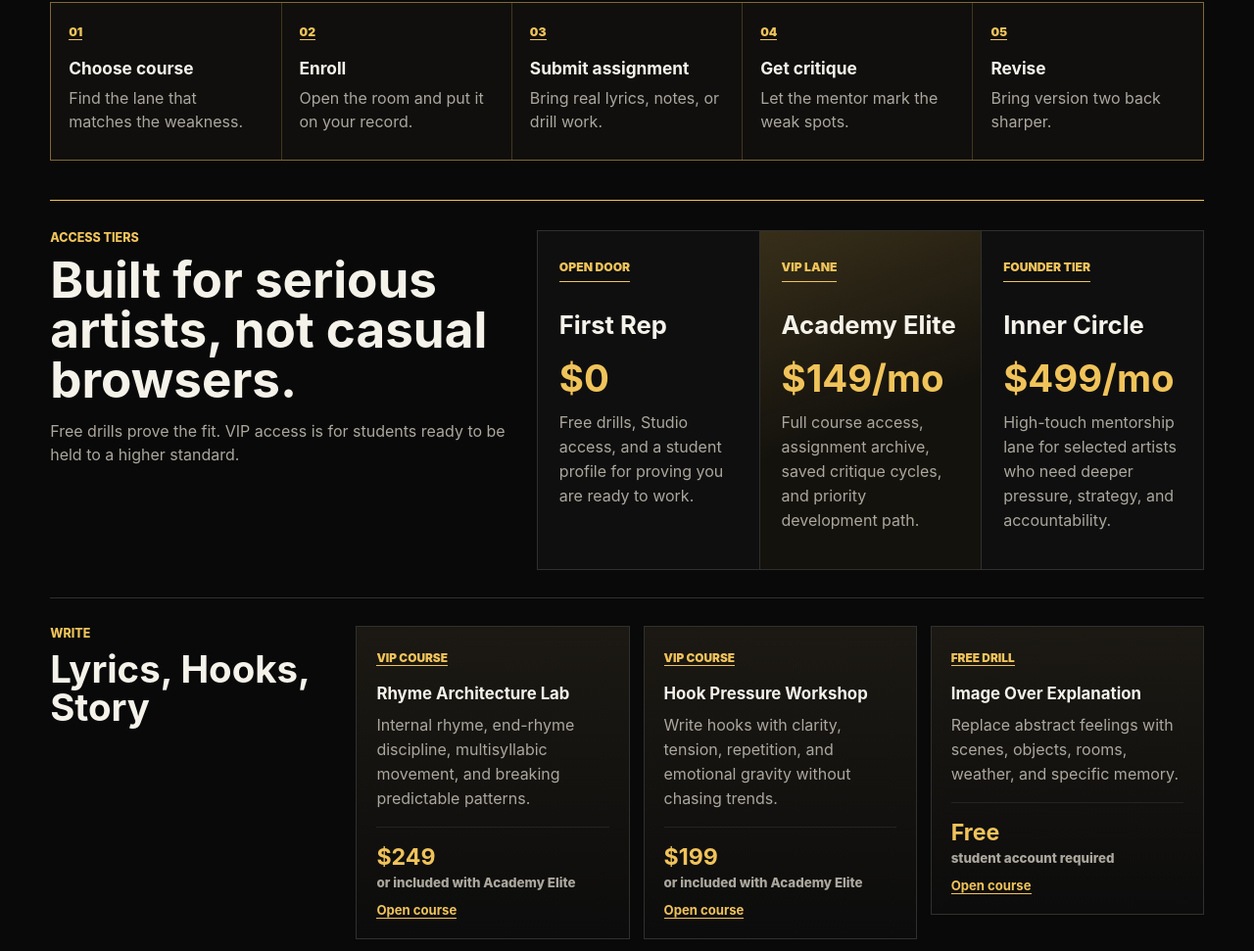
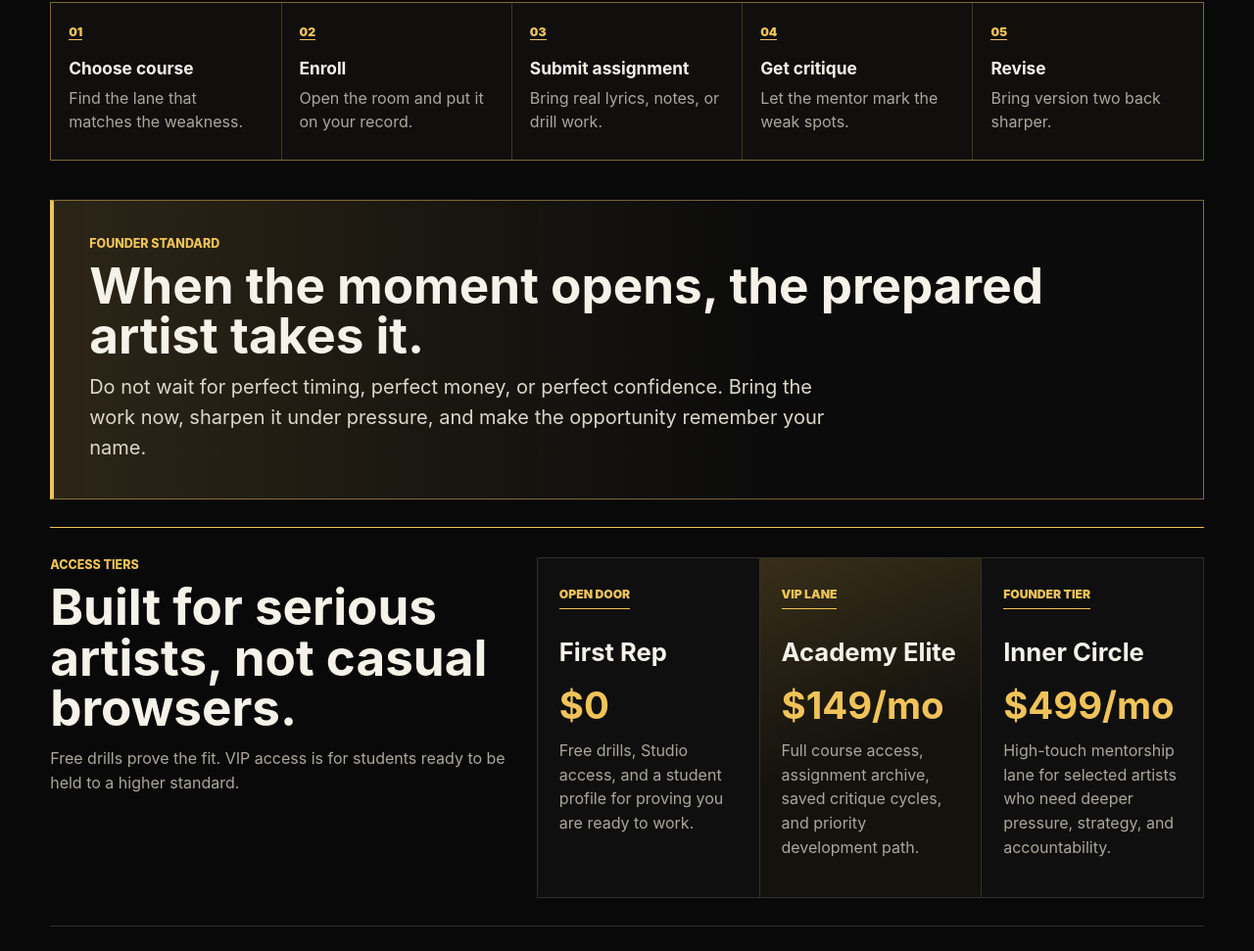
Before and after one commit to iPaide/virtuoso-academy, a website with bundled scripts: page public/courses.html in a window 1280 px wide. Shown: the part 834-1805 px from the top of the page at 98% size. Built offline with nearby package versions, Linux system fonts and the light colour scheme.

```diff
--- a/public/courses.html
+++ b/public/courses.html
@@ -57,6 +57,15 @@
         </section>
 
         <section class="course-catalog" aria-label="Virtuoso Academy course catalog">
+          <section class="chance-banner" aria-label="Academy urgency statement">
+            <p class="eyebrow">Founder standard</p>
+            <h2>When the moment opens, the prepared artist takes it.</h2>
+            <p>
+              Do not wait for perfect timing, perfect money, or perfect confidence. Bring the work now, sharpen it
+              under pressure, and make the opportunity remember your name.
+            </p>
+          </section>
+
           <div class="pricing-band" id="pricing">
             <div class="section-heading">
               <p class="eyebrow">Access tiers</p>
--- a/public/styles.css
+++ b/public/styles.css
@@ -633,6 +633,29 @@ h3 {
   padding: 0 clamp(18px, 4vw, 56px) 56px;
 }
 
+.chance-banner {
+  border: 1px solid rgba(240, 195, 90, 0.48);
+  border-left: 4px solid var(--gold);
+  padding: clamp(22px, 4vw, 36px);
+  background:
+    linear-gradient(90deg, rgba(240, 195, 90, 0.14), transparent 62%),
+    rgba(12, 12, 12, 0.96);
+}
+
+.chance-banner h2 {
+  margin-bottom: 12px;
+  font-size: clamp(2rem, 4vw, 4rem);
+  line-height: 1;
+}
+
+.chance-banner p:not(.eyebrow) {
+  max-width: 760px;
+  margin-bottom: 0;
+  color: #ddd7c9;
+  font-size: clamp(1.05rem, 2vw, 1.25rem);
+  line-height: 1.55;
+}
+
 .course-loop {
   padding: 0 clamp(18px, 4vw, 56px) 40px;
 }
```
